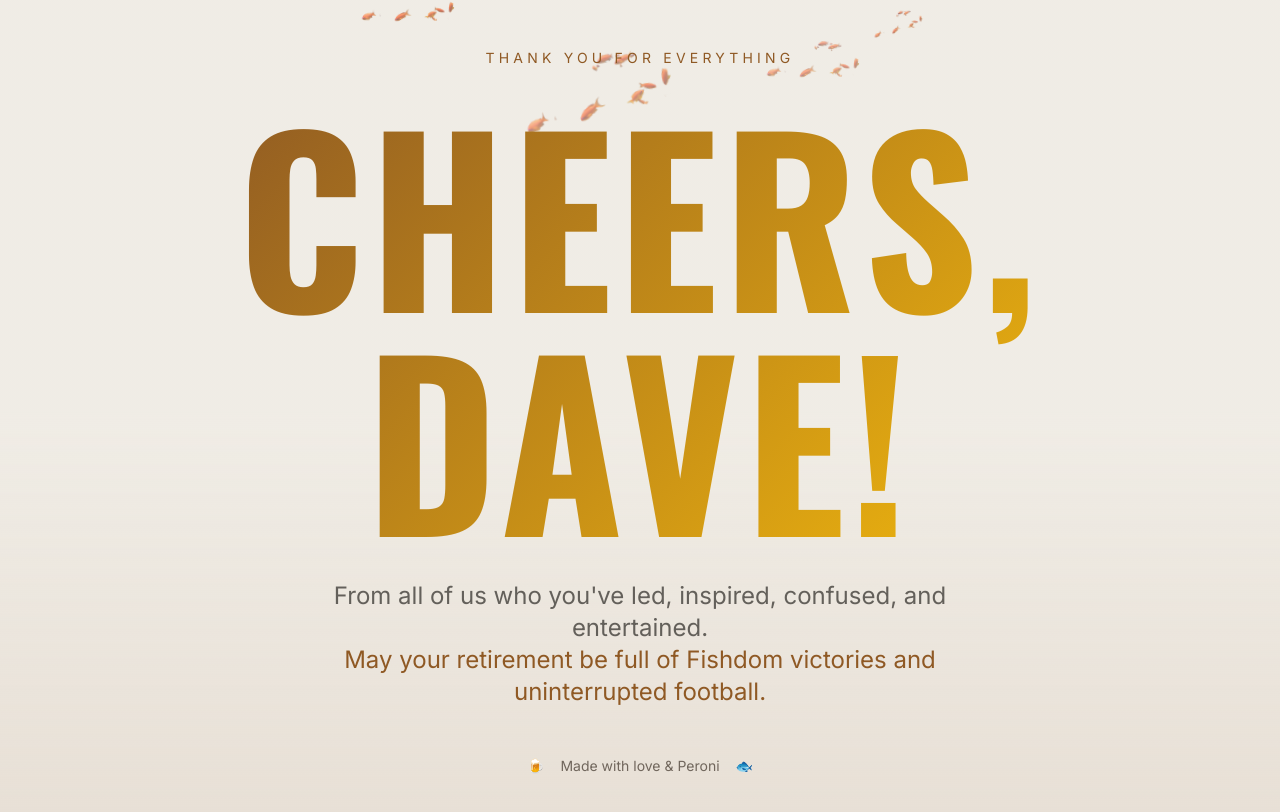
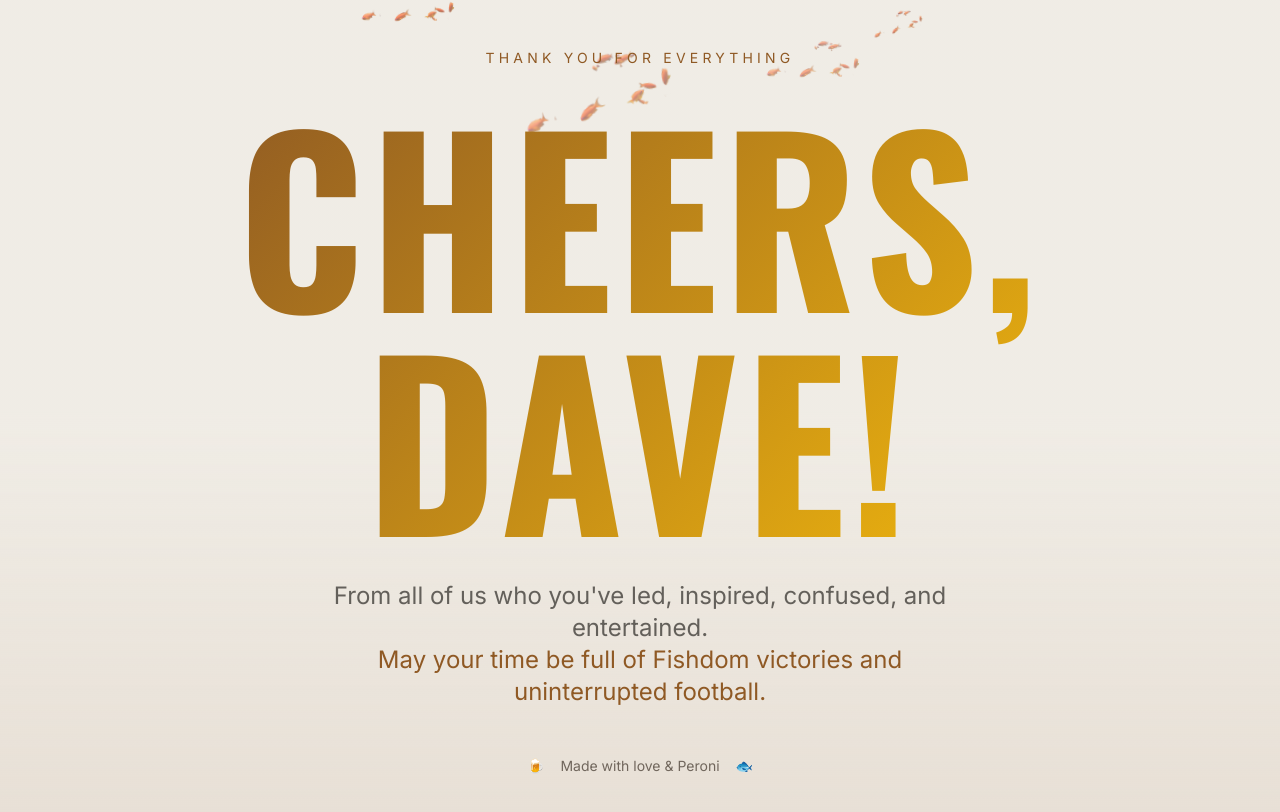
Before and after one commit to phuxen/dave-s-grand-farewell, a React (Vite) app: page / in a window 1280 px wide. Shown: the part 9595-10407 px from the top of the page. Built offline with nearby package versions, Linux system fonts and the light colour scheme; the HTML template or start-up script is replaced by a standard one.

Commit message:
Code edited in Lovable Code Editor
Edited UI in Lovable

```diff
--- a/src/components/FooterSection.tsx
+++ b/src/components/FooterSection.tsx
@@ -53,18 +53,14 @@ export const FooterSection = () => {
 
       <div className="relative z-10 text-center max-w-4xl mx-auto">
         <div className="footer-text">
-          <p className="text-body text-primary uppercase tracking-[0.3em] text-sm mb-8">
-            Thank you for everything
-          </p>
+          <p className="text-body text-primary uppercase tracking-[0.3em] text-sm mb-8">Thank you for everything</p>
 
-          <h2 className="text-hero gradient-text mb-8">
-            Cheers, Dave!
-          </h2>
+          <h2 className="text-hero gradient-text mb-8">Cheers, Dave!</h2>
 
           <p className="text-body text-foreground/70 text-xl md:text-2xl mb-12 max-w-2xl mx-auto leading-relaxed">
             From all of us who you've led, inspired, confused, and entertained.
             <br />
-            <span className="text-primary">May your retirement be full of Fishdom victories and uninterrupted football.</span>
+            <span className="text-primary">May your time be full of Fishdom victories and uninterrupted football.</span>
           </p>
 
           <div className="flex items-center justify-center gap-4 text-muted-foreground text-sm">
```
